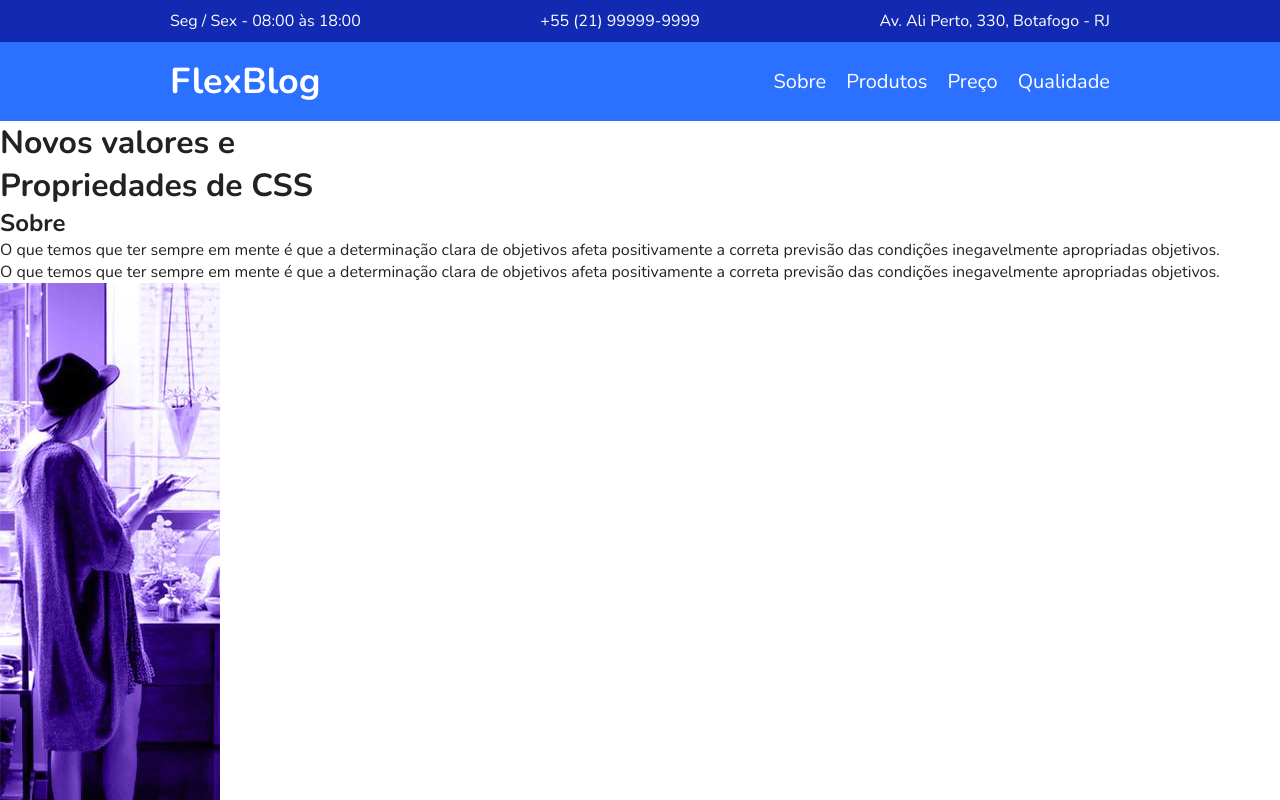
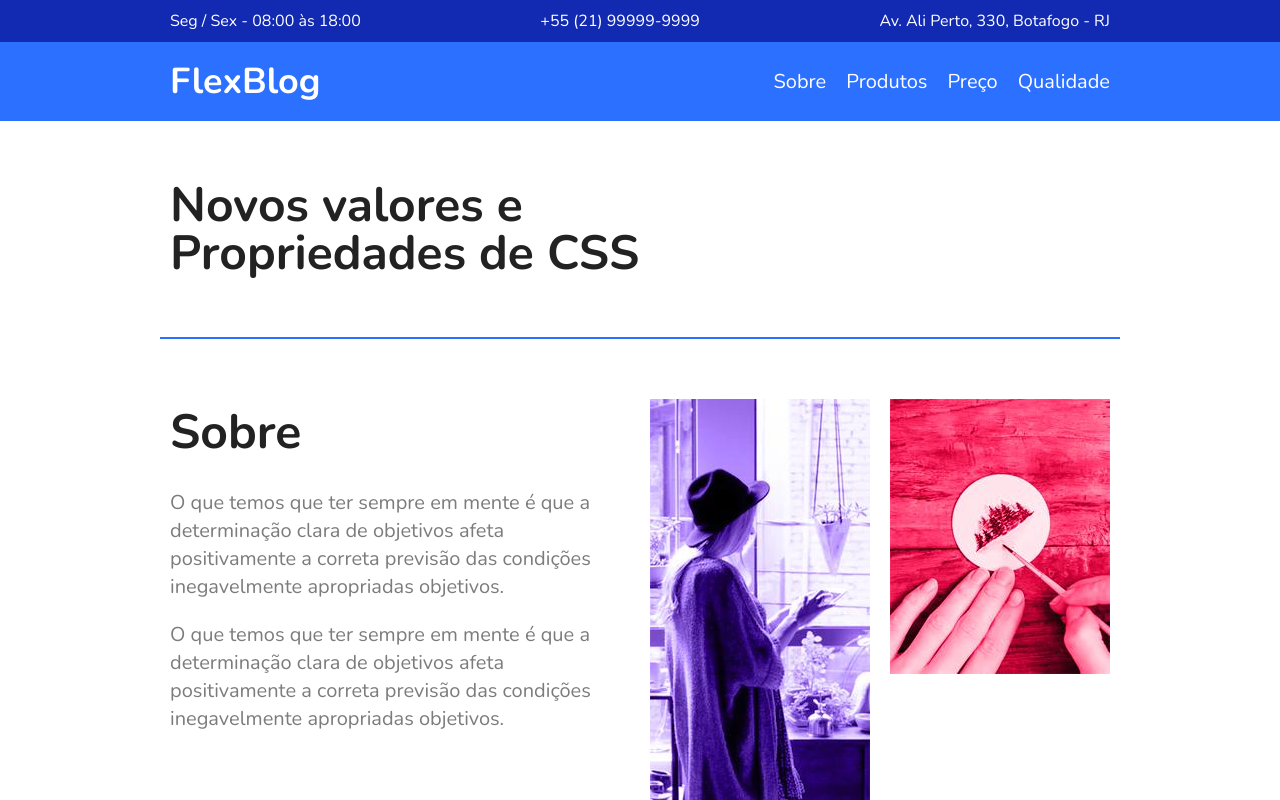
Before and after one commit to vleonecezar/flexblog, a plain HTML site: page index.html in a window 1280 px wide. Shown: the top 800 px of the page. Drawn offline with nearby package versions, Linux system fonts and the light colour scheme.

Commit message:
estilo de introdução e sobre

```diff
--- a/css/style.css
+++ b/css/style.css
@@ -87,3 +87,49 @@ img {
 .menu-nav a:hover {
   color: #122ab2;
 }
+
+/* Introduction */
+
+.introduction {
+  font-size: 3em;
+  line-height: 1;
+  max-width: 960px;
+  margin: 0 auto;
+  padding: 60px 10px;
+}
+
+/* About */
+
+.about {
+  border-top: 2px solid #2c70ff;
+  border-bottom: 2px solid #2c70ff;
+  max-width: 960px;
+  margin: 0 auto;
+  padding: 60px 0;
+  display: flex;
+  flex-wrap: wrap;
+}
+
+.about-info {
+  flex: 2 1 300px;
+  margin: 0 10px;
+}
+
+.about-info h1 {
+  font-size: 3em;
+  margin-bottom: .5em;
+}
+
+.about-info p {
+  font-size: 1.25em;
+  line-height: 1.4;
+  margin-bottom: 1em;
+  color: #7c7c7c;
+}
+
+.about img {
+  flex: 1 1 160px;
+  margin: 0 10px;
+}
+
+/* Products */
```
